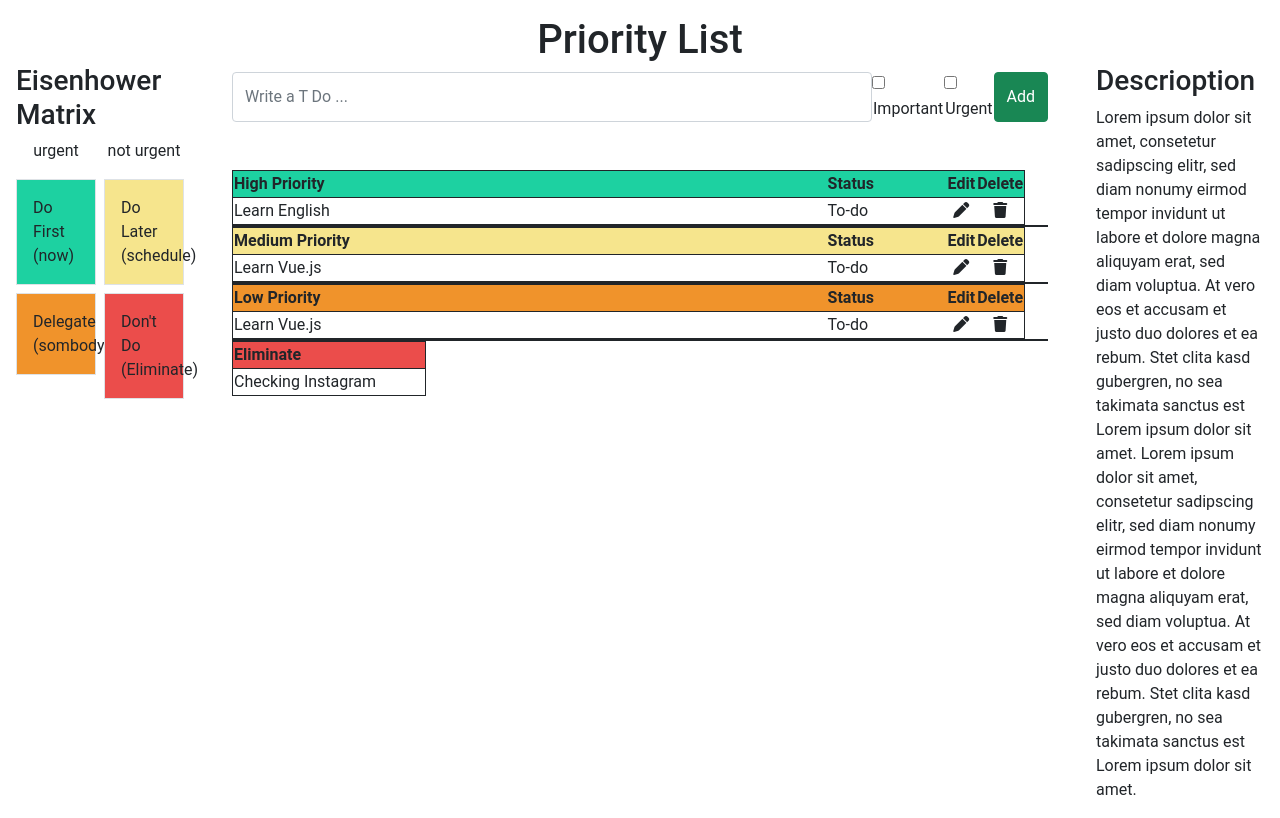
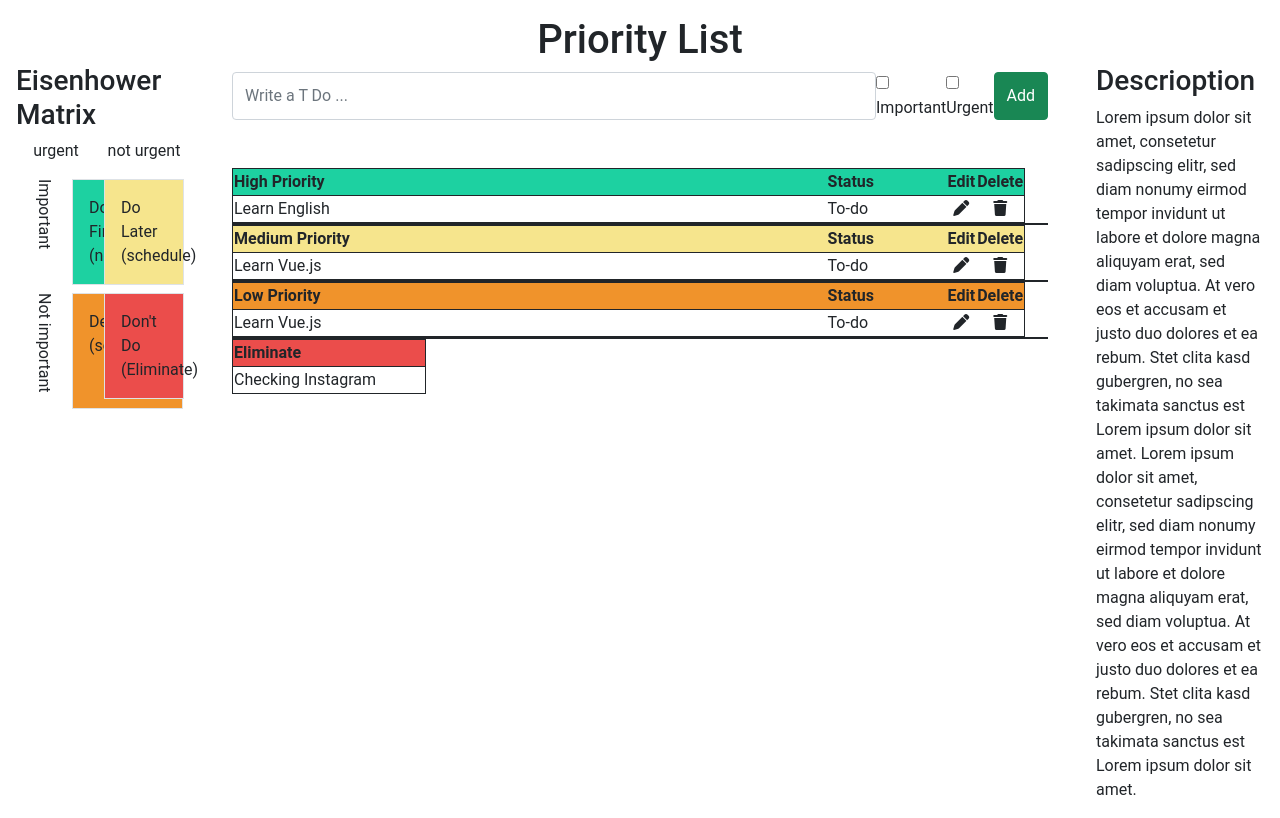
Before and after one commit to niludev/priorities, a Vue app: page / in a window 1280 px wide. Built offline with nearby package versions, Linux system fonts and the light colour scheme.

Commit message:
edited some css

```diff
--- a/src/assets/base.css
+++ b/src/assets/base.css
@@ -51,25 +51,7 @@ body {
   margin: 0;
   font-family:'Roboto', 'Helvetica Neue', 'Helvetica', 'Arial', sans-serif;
 }
-img {
-  vertical-align: bottom; /* solution for space under image */
+
+.vertical {
+  writing-mode: vertical-lr;
 }
-label {
-  padding: 1px;
-}
-input[type="text"] {
-  height: 18px; /* chrome - firefox */
-  line-height: 18px; /* chrome - firefox */
-}
-select {
-  vertical-align: top;
-  height: 20px; /* chrome - firefox */
-  line-height: 20px; /* chrome - firefox */
-  border: 0; /* chrome - firefox */
-  padding: 0; /* chrome - firefox */
-}
-button {
-  background-color: gainsboro; /* chrome - firefox */
-  border-width: 1px; /* chrome - firefox */
-  padding: 1px 5px;
-}
--- a/src/components/eisenhower-matrix.vue
+++ b/src/components/eisenhower-matrix.vue
@@ -6,14 +6,21 @@
       <div class="row g-2">
         <div class="col-6 ">
           <p class="text-center">urgent</p>
-          <div class="p-3 border bg-success">Do First (now)</div>
+
+          <div class="d-flex">
+              <p style="writing-mode: vertical-lr; ">Important</p>
+              <div class="p-3 border bg-success">Do First (now)</div>
+          </div>
         </div>
         <div class="col-6">
           <p class="text-center">not urgent</p>
           <div class="p-3 border bg-warning">Do Later (schedule)</div>
         </div>
         <div class="col-6">
+           <div class="d-flex">
+                <p style="writing-mode: vertical-lr">Not important</p>
           <div class="p-3 border bg-primary">Delegate (sombody)</div>
+           </div>
         </div>
         <div class="col-6">
           <div class="p-3 border bg-danger">Don't Do (Eliminate)</div>
```
